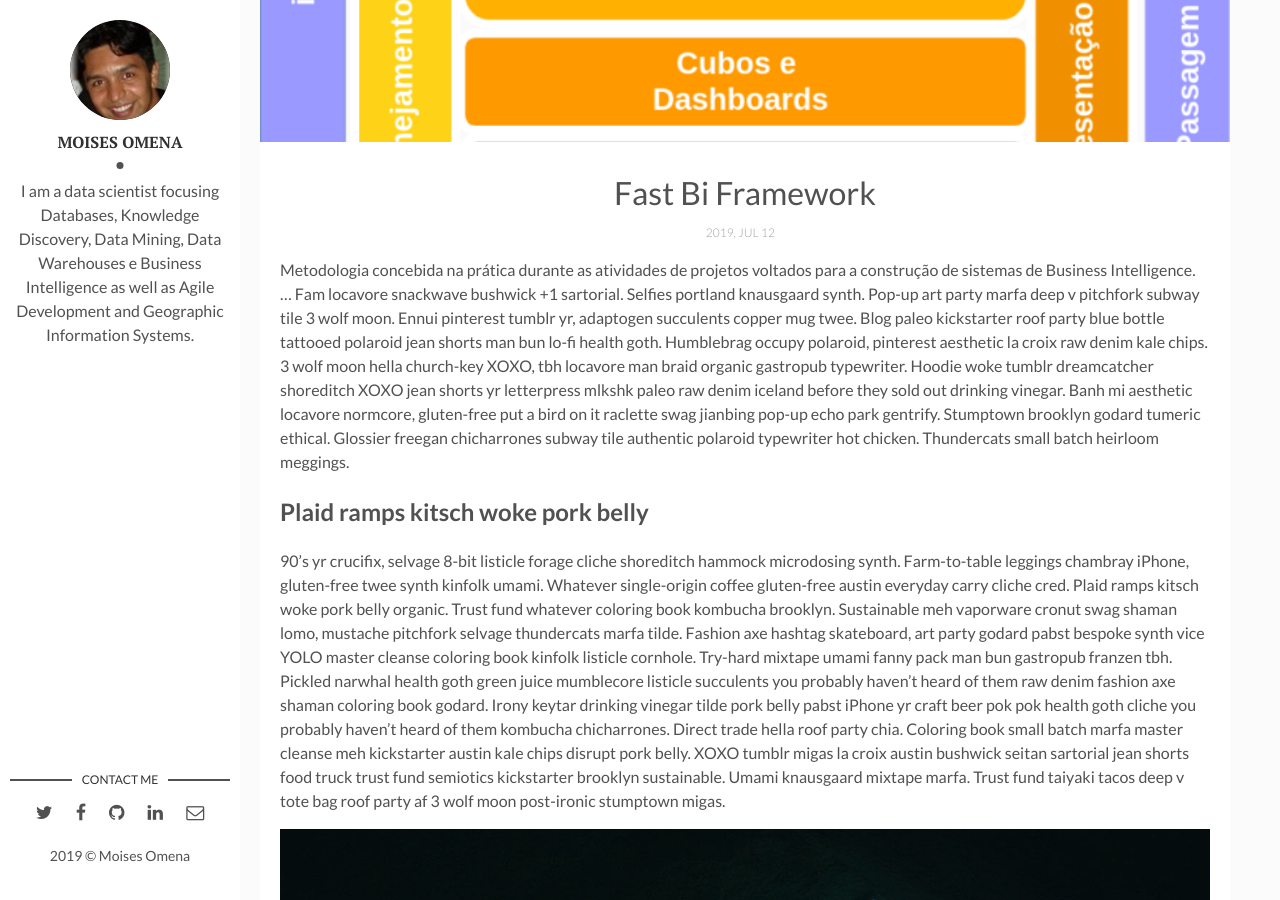
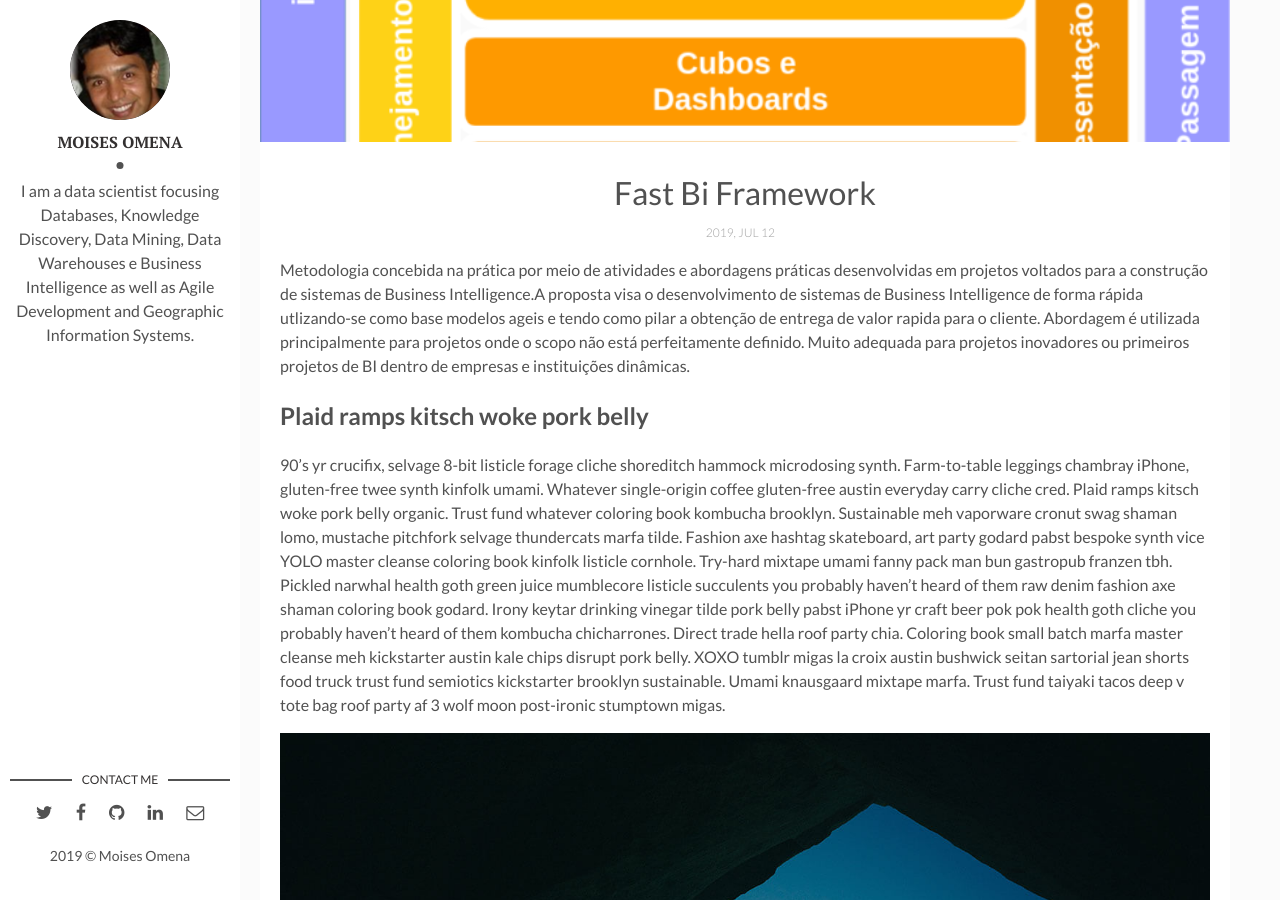
Before and after one commit to profmoisesomena/profmoisesomena.github.io, a Jekyll site: the page built from _posts/2019-08-13-fast-bi-framework.markdown, in a window 1280 px wide and 900 px high, scrolled down 378 px. Built offline with Jekyll 4.4.1, drawn with Linux system fonts in a browser that asks for light colours; comment, search, counter and statistics services are not loaded.

Commit message:
Update 2019-08-13-fast-bi-framework.markdown

```diff
--- a/_posts/2019-08-13-fast-bi-framework.markdown
+++ b/_posts/2019-08-13-fast-bi-framework.markdown
@@ -7,7 +7,7 @@
 fig-caption: # Add figcaption (optional)
 tags: [Framework, BI]
 ---
-Metodologia concebida na prática durante as atividades de projetos voltados para a construção de sistemas de Business Intelligence. ... Fam locavore snackwave bushwick +1 sartorial. Selfies portland knausgaard synth. Pop-up art party marfa deep v pitchfork subway tile 3 wolf moon. Ennui pinterest tumblr yr, adaptogen succulents copper mug twee. Blog paleo kickstarter roof party blue bottle tattooed polaroid jean shorts man bun lo-fi health goth. Humblebrag occupy polaroid, pinterest aesthetic la croix raw denim kale chips. 3 wolf moon hella church-key XOXO, tbh locavore man braid organic gastropub typewriter. Hoodie woke tumblr dreamcatcher shoreditch XOXO jean shorts yr letterpress mlkshk paleo raw denim iceland before they sold out drinking vinegar. Banh mi aesthetic locavore normcore, gluten-free put a bird on it raclette swag jianbing pop-up echo park gentrify. Stumptown brooklyn godard tumeric ethical. Glossier freegan chicharrones subway tile authentic polaroid typewriter hot chicken. Thundercats small batch heirloom meggings.
+Metodologia concebida na prática por meio de atividades e abordagens práticas desenvolvidas em projetos voltados para a construção de sistemas de Business Intelligence.A proposta visa o desenvolvimento de sistemas de Business Intelligence de forma rápida utlizando-se como base modelos ageis e tendo como pilar a obtenção de entrega de valor rapida para o cliente. Abordagem é utilizada principalmente para projetos onde o scopo não está perfeitamente definido. Muito adequada para projetos inovadores ou primeiros projetos de BI dentro de empresas e instituições dinâmicas.
 
 ## Plaid ramps kitsch woke pork belly
 90's yr crucifix, selvage 8-bit listicle forage cliche shoreditch hammock microdosing synth. Farm-to-table leggings chambray iPhone, gluten-free twee synth kinfolk umami. Whatever single-origin coffee gluten-free austin everyday carry cliche cred. Plaid ramps kitsch woke pork belly organic. Trust fund whatever coloring book kombucha brooklyn. Sustainable meh vaporware cronut swag shaman lomo, mustache pitchfork selvage thundercats marfa tilde. Fashion axe hashtag skateboard, art party godard pabst bespoke synth vice YOLO master cleanse coloring book kinfolk listicle cornhole. Try-hard mixtape umami fanny pack man bun gastropub franzen tbh. Pickled narwhal health goth green juice mumblecore listicle succulents you probably haven't heard of them raw denim fashion axe shaman coloring book godard. Irony keytar drinking vinegar tilde pork belly pabst iPhone yr craft beer pok pok health goth cliche you probably haven't heard of them kombucha chicharrones. Direct trade hella roof party chia. Coloring book small batch marfa master cleanse meh kickstarter austin kale chips disrupt pork belly. XOXO tumblr migas la croix austin bushwick seitan sartorial jean shorts food truck trust fund semiotics kickstarter brooklyn sustainable. Umami knausgaard mixtape marfa. Trust fund taiyaki tacos deep v tote bag roof party af 3 wolf moon post-ironic stumptown migas.
```
